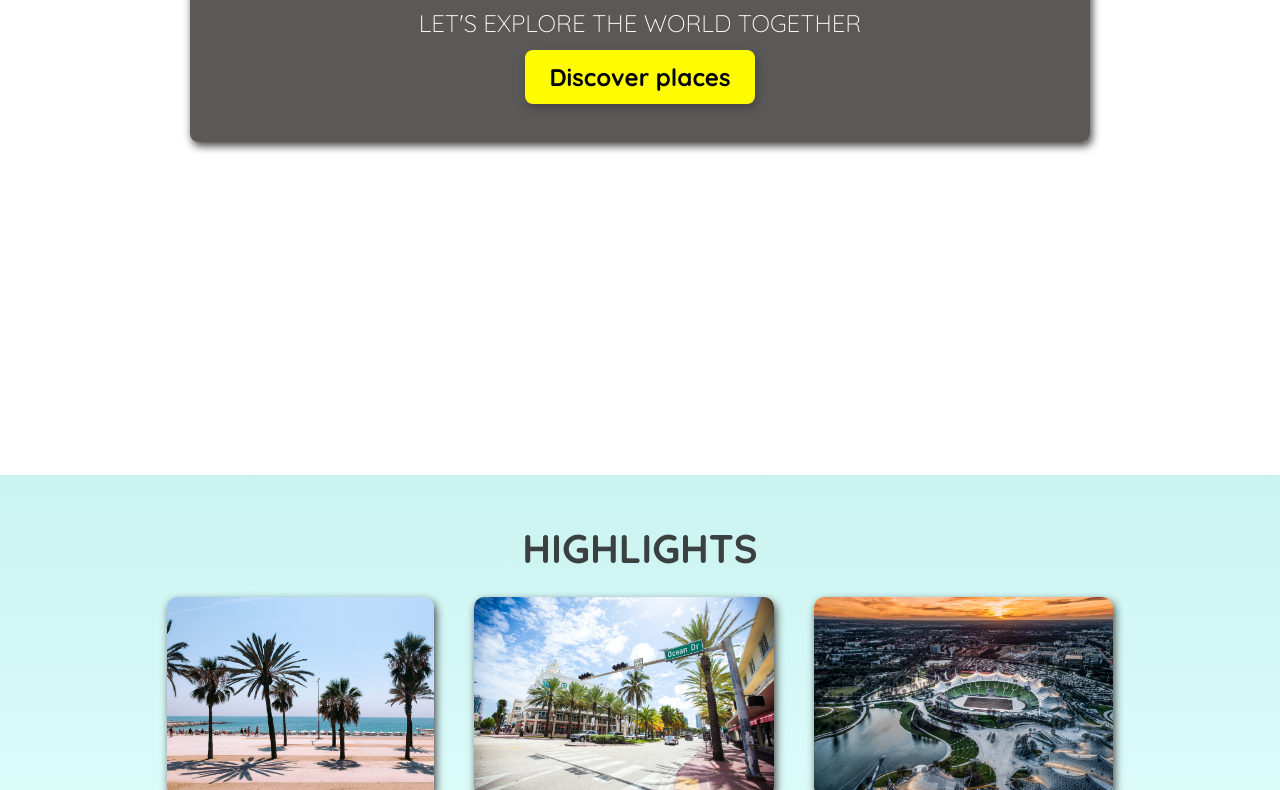
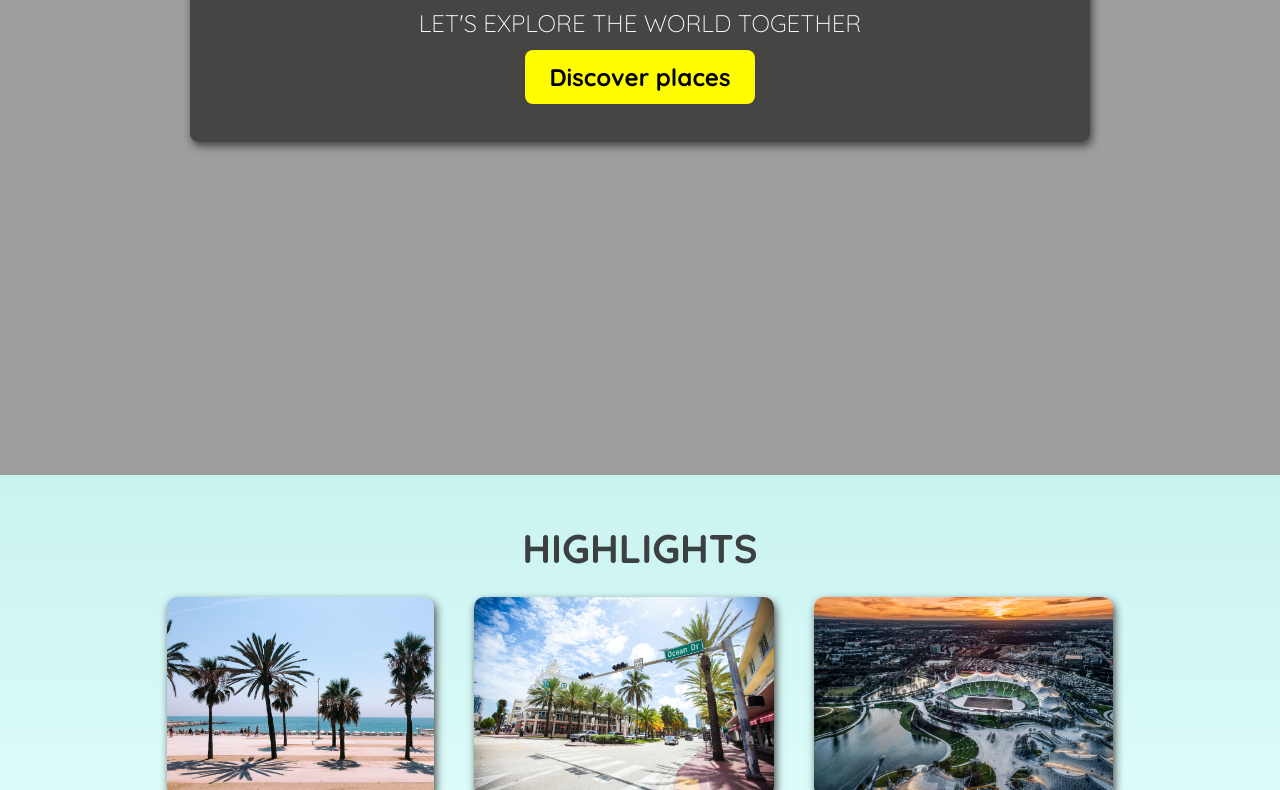
Before and after one commit to Tlbvb/TravelPage, a plain HTML site: page index.html in a window 1280 px wide. Shown: the part 325-1115 px from the top of the page. Drawn offline with Linux system fonts and the light colour scheme; the site is published under a folder, as on GitHub Pages, so addresses that start at the root find nothing.

Commit message:
fixed ocean.jpg

```diff
--- a/styles.css
+++ b/styles.css
@@ -1,6 +1,6 @@
 #hero{
     height:800px;
-    background-image: url("/images/icons/places/ocean.jpg");
+    background-image: url("images/icons/places/ocean.jpg");
     background-position: center;
     background-size: cover;
 }
```
